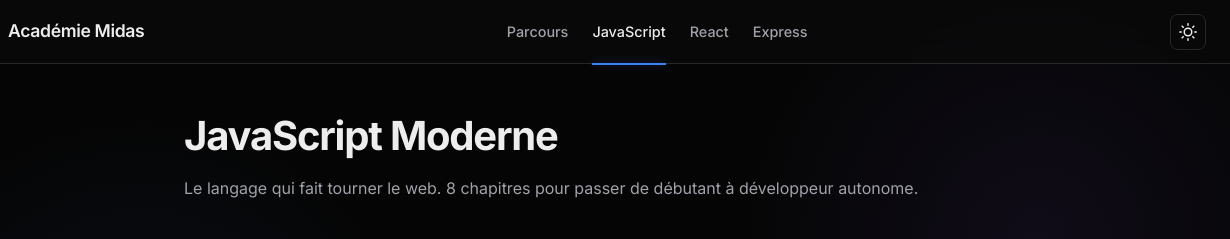
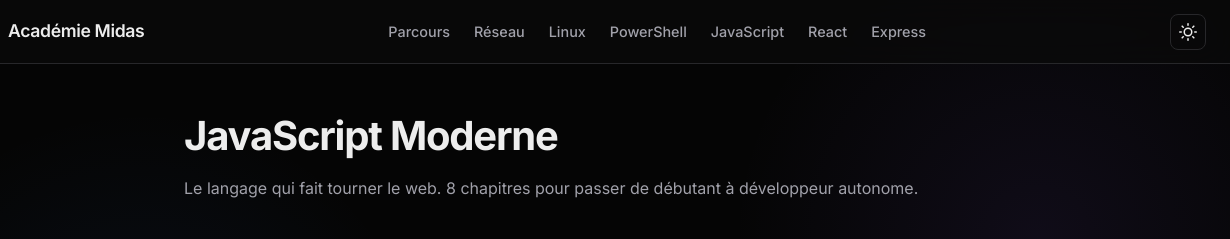
Before and after one commit to niainakevinDev/Guide-react-express, a plain HTML site: page javascript.html in a window 1280 px wide. Shown: the top 239 px of the page, 50-1280 px from the left. Drawn offline with Linux system fonts and the light colour scheme.

Commit message:
Update navigation links in javascript.html

```diff
--- a/javascript.html
+++ b/javascript.html
@@ -13,9 +13,12 @@
     <img src="https://cdn.simpleicons.org/javascript/F7DF1E" alt="JS">
     <span>Académie Midas</span>
   </div>
-  <nav>
+    <nav>
     <a href="index.html">Parcours</a>
-    <a href="javascript.html" class="active">JavaScript</a>
+    <a href="reseau.html">Réseau</a>
+    <a href="linux.html">Linux</a>
+    <a href="powershell.html">PowerShell</a>
+    <a href="javascript.html">JavaScript</a>
     <a href="react.html">React</a>
     <a href="express.html">Express</a>
   </nav>
```
